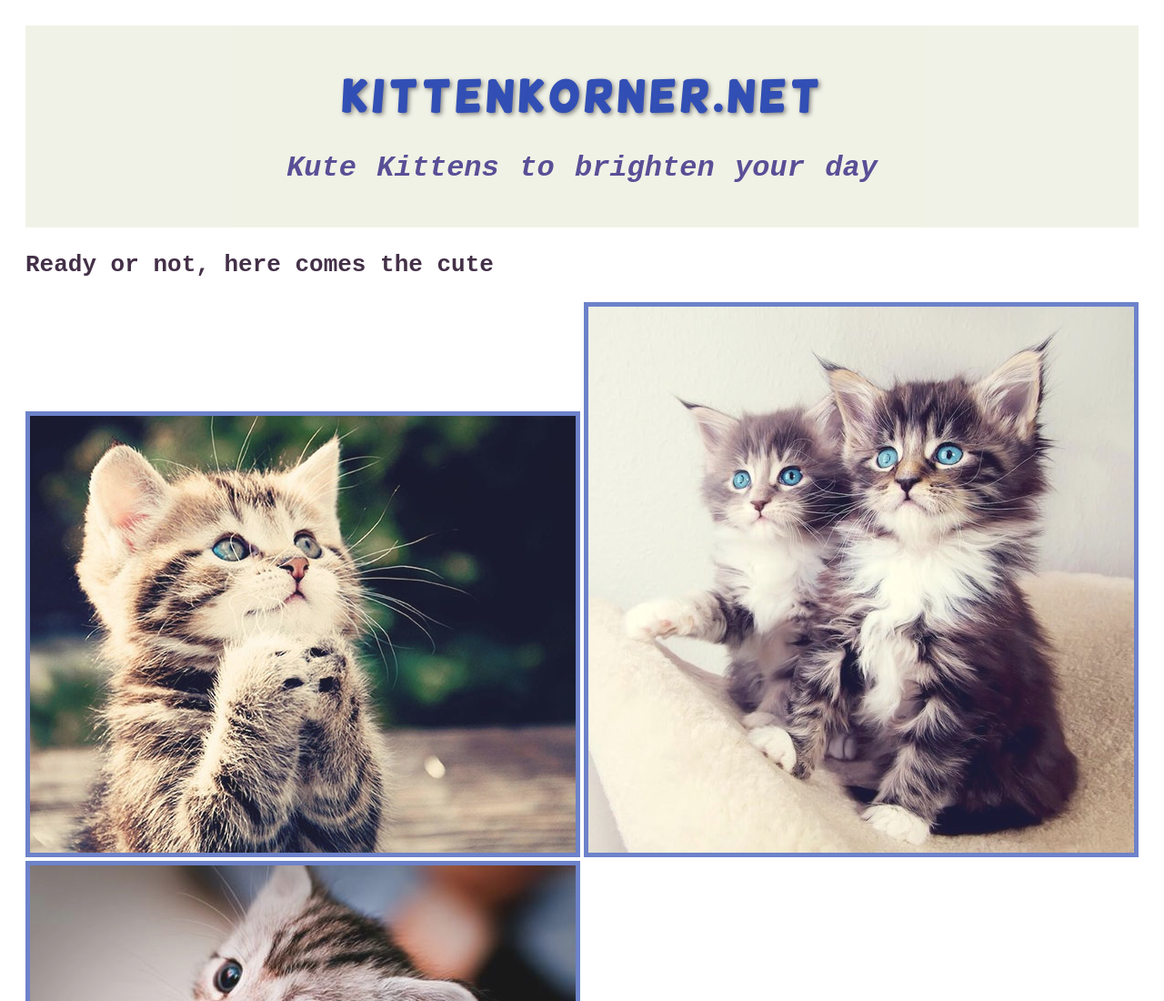
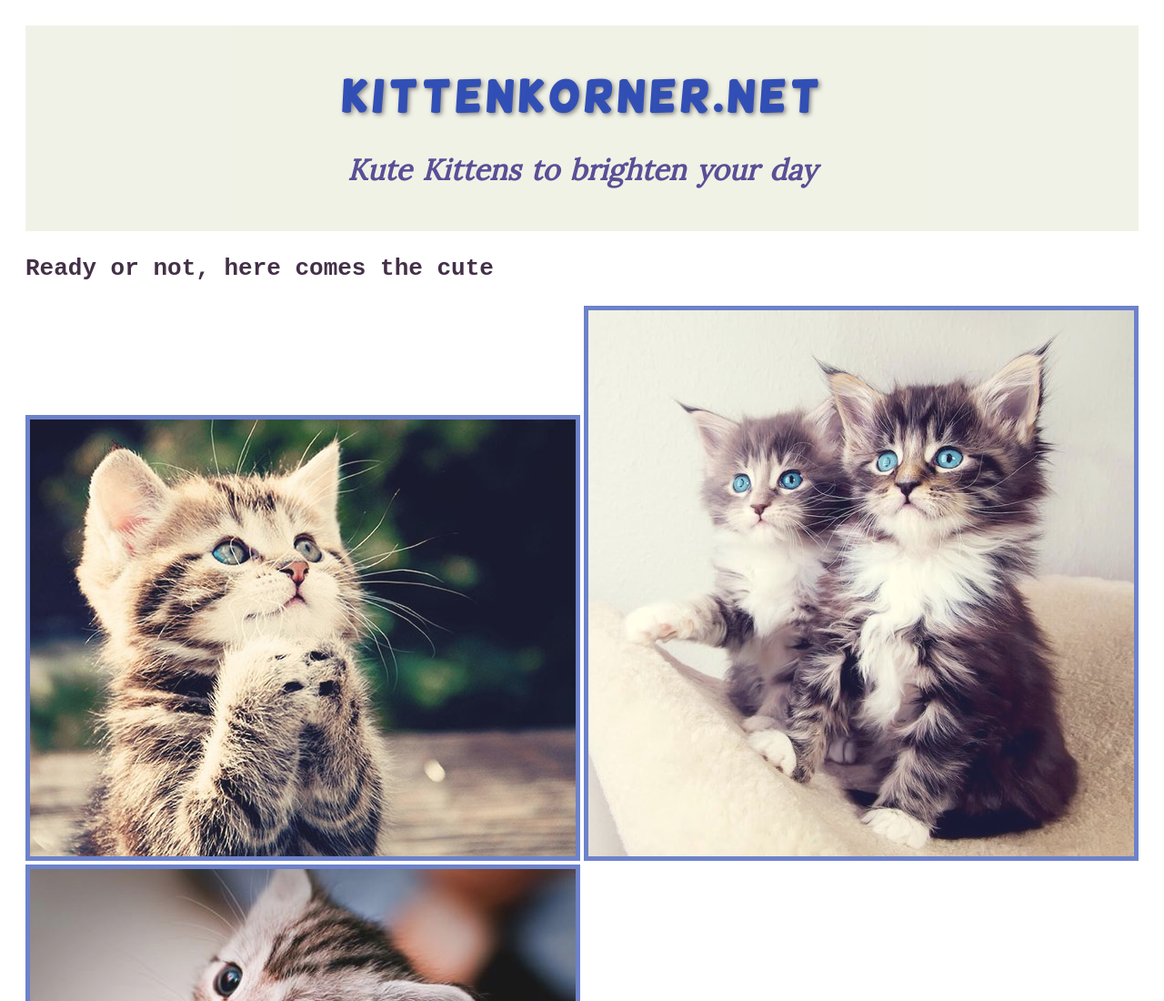
Before and after one commit to madisonflaget/madisonflaget.github.io, a plain HTML site: page Hmwk_4.2/index.html in a window 1280 px wide. Shown: the top 1100 px of the page at 91% size. Drawn offline with Linux system fonts and the light colour scheme.

Commit message:
added google font

```diff
--- a/Hmwk_4.2/css/styles.css
+++ b/Hmwk_4.2/css/styles.css
@@ -39,7 +39,8 @@ h1 {
 }
 
 h2 {
-				font-size: 32px;
+        font-family: "Lora", sans-serif;
+        font-size: 32px;
 				font-style: italic;
 				color: DarkSlateBlue;
 				word-spacing: .1em;
--- a/Hmwk_4.2/index.html
+++ b/Hmwk_4.2/index.html
@@ -11,6 +11,7 @@
           <meta http-equiv="pragma" content="no-cache" />
           <meta http-equiv="expires" content="Sun, 01 Jan 2017 01:01:01 MT" />
           <link href="css/styles.css" type="text/css" rel="stylesheet" />
+          <link href="https://fonts.googleapis.com/css?family=Lora" rel="stylesheet">
       </head>
 
       <body>
```
